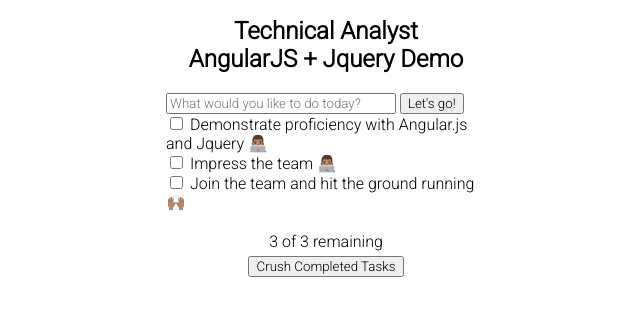
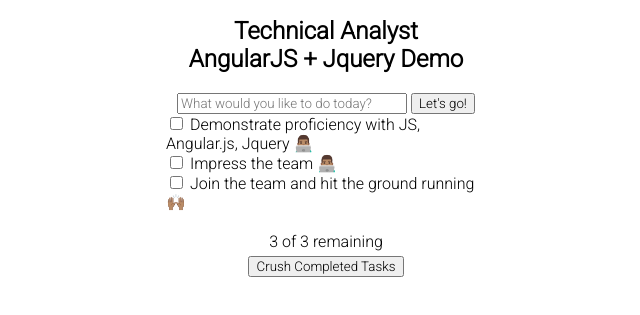
Before and after one commit to emmanuelmota/classyjobprep, a website: page index.html in a window 1280 px wide. Shown: the part 111-426 px from the top of the page, without its empty margins (314-954 px from the left). Drawn offline with nearby package versions, Linux system fonts and the light colour scheme.

Commit message:
Restructures index.html Adds stying for restructured html.

```diff
--- a/index.html
+++ b/index.html
@@ -13,17 +13,19 @@
 </head>
 
 <body>
-  <div id="container">
+  <div id="container" ng-controller="classyPrepController as todoList">
     <img id="logo" src="./src/logo.svg"> </img>
     <h2 class="centerText">Technical Analyst </br>AngularJS + Jquery Demo</h2>
-    <div class="listDiv" ng-controller="classyPrepController as todoList">
     <!-- Form  with Default submit of addToDo method-->
     <form ng-submit="todoList.addTodo()">
+      <div class="taskField">
         <input class="taskTitle" type="text" ng-model="todoList.todoText" size="30"
           placeholder="What would you like to do today?">
         <!-- Button to submit -->
         <input class="btn-primary" type="submit" value="Let's go!">
+      </div>
     </form>
+    <div class="listDiv" >
       <!-- List -->
       <ul class="list">
         <!-- For each todo in todoList create a label, input and span -->
@@ -34,6 +36,7 @@
           </label>
         </li>
       </ul>
+    </div>
           <!--Archive-->
           <div class="countArchive">{{todoList.remaining()}} of {{todoList.todos.length}} remaining
             <!-- Archive Button-->
@@ -42,7 +45,6 @@
               value="Crush Completed Tasks">
           </div>
   </div>
-  </div>
 </body>
 
 </html>
--- a/src/controller.js
+++ b/src/controller.js
@@ -4,7 +4,7 @@
   .controller("classyPrepController", function () {
     var todoList = this;
     todoList.todos = [
-      { text: "Demonstrate proficiency with Angular.js and Jquery 👨🏽‍💻", done: false },
+      { text: "Demonstrate proficiency with JS, Angular.js, Jquery 👨🏽‍💻", done: false },
       { text: "Impress the team 👨🏽‍💻", done: false },
       { text: "Join the team and hit the ground running 🙌🏽", done: false },
     ];
--- a/src/todo.css
+++ b/src/todo.css
@@ -15,8 +15,15 @@
 .centerText {
   text-align: center;
 }
+.taskField {
+  margin: auto;
+}
 .listDiv {
+  width: 25vw;
   margin: auto;
+  display: flex;
+  flex-direction: column;
+  align-items: flex-start;
 }
 ul.list {
   margin: 0;
```
Lines whose indentation alone changed are shown as unchanged.
